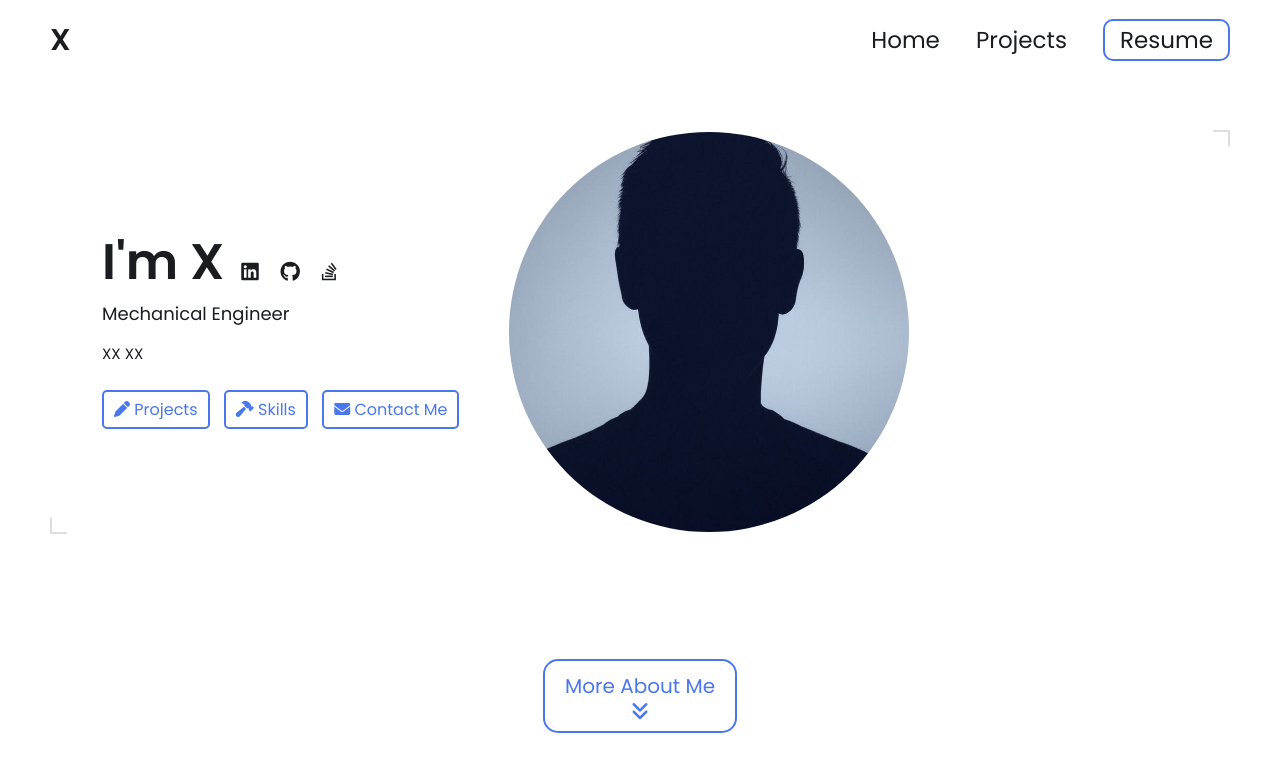
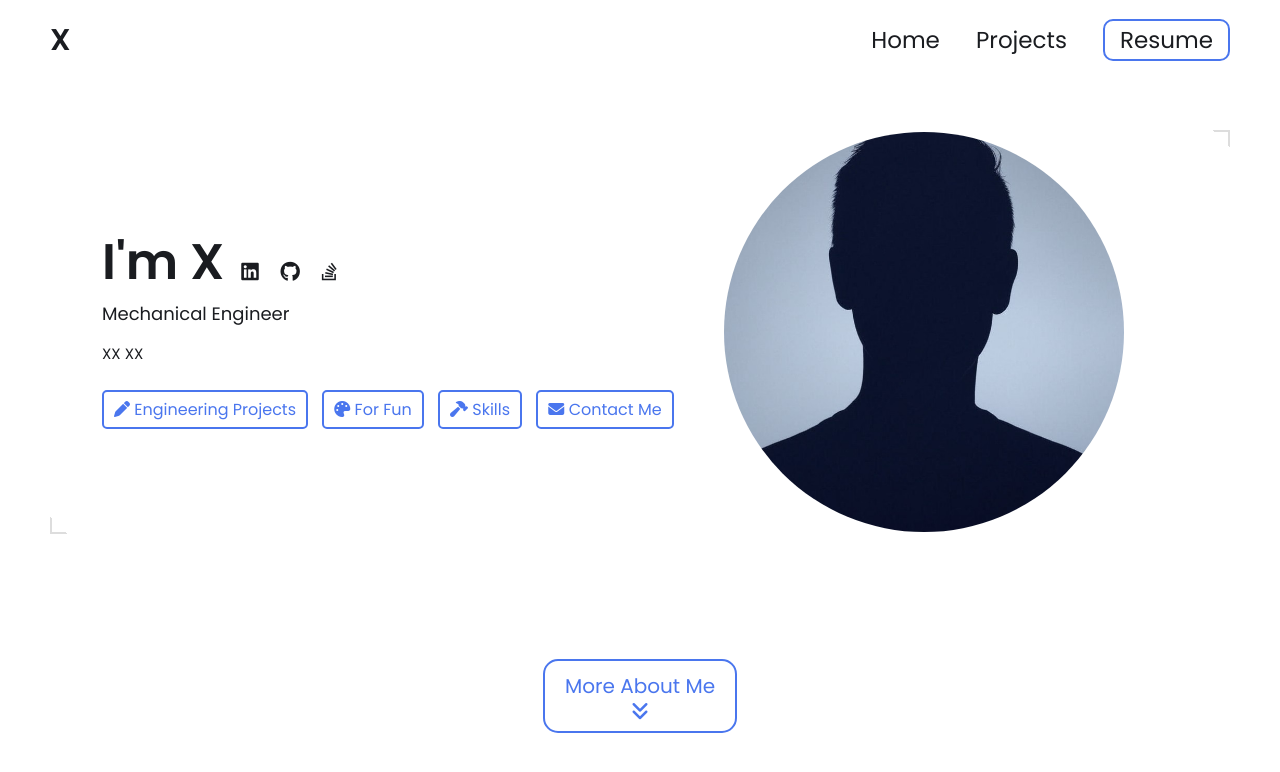
Before and after one commit to qi-katherene/qi-katherene.github.io, a Jekyll site: the page built from index.html, in a window 1280 px wide and 900 px high. Shown: the top 772 px of the window. Built offline with Jekyll 4.4.1, drawn with Linux system fonts in a browser that asks for light colours.

Commit message:
Update hero.html

```diff
--- a/_includes/hero.html
+++ b/_includes/hero.html
@@ -73,7 +73,11 @@
             <div class="links">
                 <a href="#projects">
                     <i class="fa-solid fa-pen"></i>
-                    <span>Projects</span>
+                    <span>Engineering Projects</span>
+                </a>
+                <a href="#funsies">
+                    <i class="fa-solid fa-palette"></i>
+                    <span>For Fun</span>
                 </a>
                 <a href="#skills">
                     <i class="fa-solid fa-hammer"></i>
```
